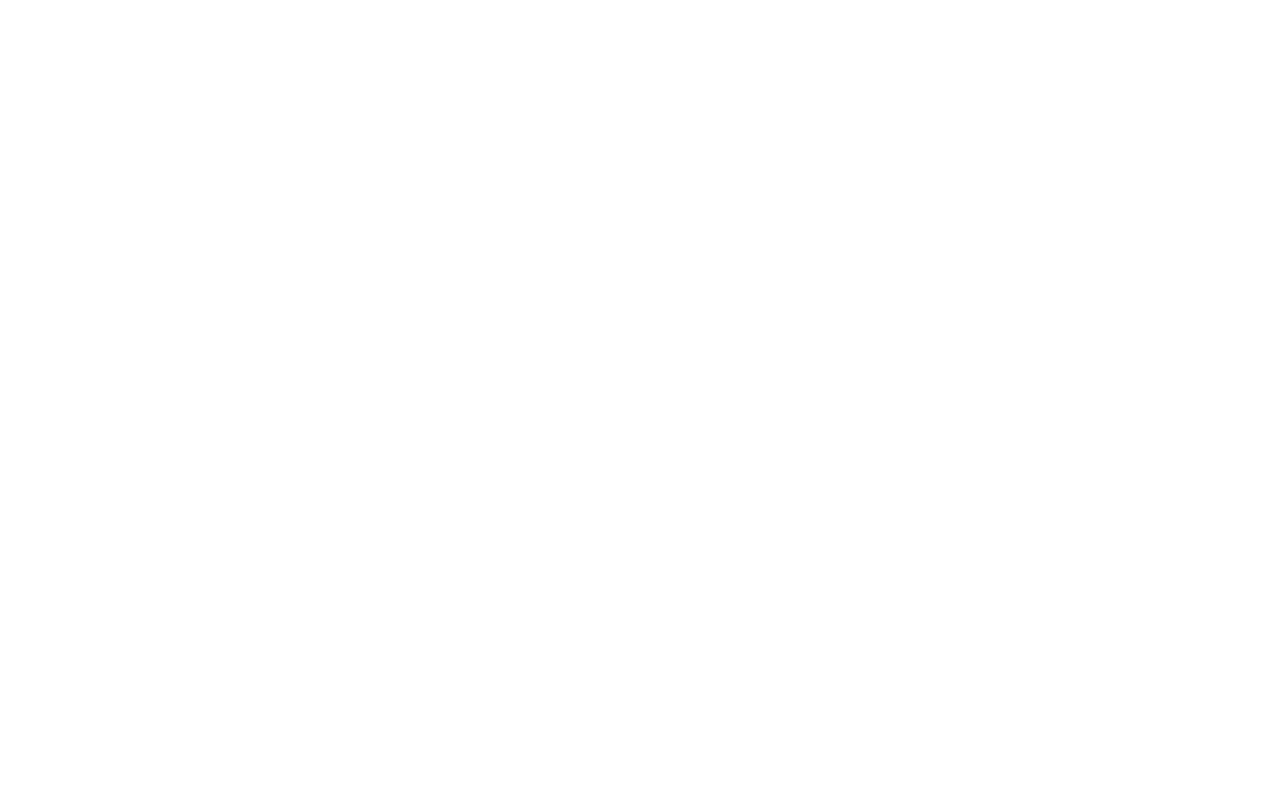
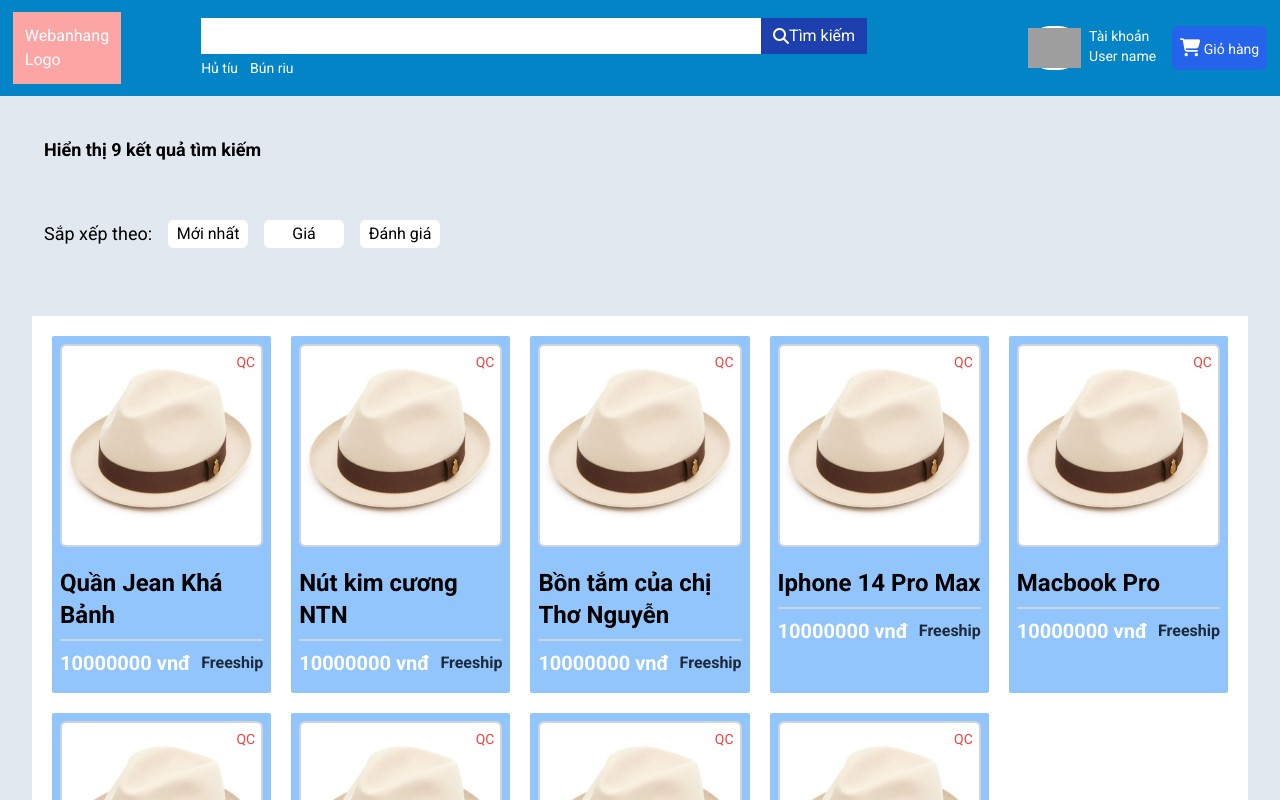
Before and after one commit to dtpvy/NPCNPM_20CLC01_Group2, a React (Vite) app in the folder src/fe/: page /search in a window 1280 px wide. Before the commit this address had no page. Shown: the top 800 px of the page. Built offline with nearby package versions, Linux system fonts and the light colour scheme; no server answers; grey boxes are pictures that could not be loaded.

Commit message:
thêm, sửa tính năng search/ direct của category

```diff
--- a/src/fe/src/App.jsx
+++ b/src/fe/src/App.jsx
@@ -15,7 +15,8 @@
 import Bought from "./Components/Profile/Bought";
 import EditProfile from "./Components/Profile/EditProfile";
 import Payment from "./Components/Payment";
-
+import Search from "./Pages/Search";
+import Category from "./Pages/Category";
 // import { loginAPI } from "./Services/account.js";
 
 const App = () => {
@@ -27,8 +28,11 @@
         <Route path="profile">
           <Route index element={<Profile />} /> {/*fixed*/}
           <Route path="edit" element={<EditProfile />} /> {/*fixed*/}
-					<Route path="seller-profile" element={<SellerProfile />} /> {/*semi-fixed*/}
+          <Route path="seller-profile" element={<SellerProfile />} />{" "}
+          {/*semi-fixed*/}
         </Route>
+        <Route path="category" element={<Category />} /> {/*???*/}
+        <Route path="search" element={<Search />} /> {/*???*/}
         <Route path="detail/:id" element={<ProductDetail />} /> {/*fixed*/}
         <Route path="bought" element={<Bought />} /> {/*???*/}
         <Route path="order" element={<Order />} />
--- a/src/fe/src/Components/Header/index.jsx
+++ b/src/fe/src/Components/Header/index.jsx
@@ -1,9 +1,16 @@
-import React from "react";
+import React, { useState, useEffect } from "react";
 import { useNavigate } from "react-router-dom";
-
+import { getCategory } from "../../Services/category";
 import avatar from "./avatar.png";
 
 export default function Header() {
+  const [categories, setCategories] = useState([]);
+
+  useEffect(() => {
+    getCategory().then((res) => {
+      setCategories(res);
+    });
+  }, []);
   const navigate = useNavigate();
   const category = [
     "trái cây",
@@ -14,12 +21,16 @@
     "gạo, mì ăn liền",
   ];
 
-	const categoryElements = category.map((thing, index) => {
+  const categoryElements = categories.map((thing, index) => {
     return (
       <div
         key={index}
-				className="text-sm cursor-pointer hover:underline hover:scale-105 hover:underline-offset-4 text-center">
-				{thing}
+        className="text-sm cursor-pointer hover:underline hover:scale-105 hover:underline-offset-4 text-center"
+        onClick={() => {
+          navigate(`/category`);
+        }}
+      >
+        {thing.title}
       </div>
     );
   });
@@ -30,14 +41,20 @@
         className="text-white p-3 bg-red-300 cursor-pointer"
         onClick={() => {
           navigate("/");
-				}}>
+        }}
+      >
         <span>Webanhang</span>
         <p>Logo</p>
       </div>
       <div className="w-5/12 md:w-7/12 mx-20 flex flex-col justify-start">
         <div className="flex items-center h-9 mb-1">
           <input type="text" className="h-full w-3/5 md:w-9/12 pl-3" />
-					<div className="h-full bg-blue-800 hover:bg-blue-700 text-white px-3 cursor-pointer flex items-center justify-center">
+          <div
+            className="h-full bg-blue-800 hover:bg-blue-700 text-white px-3 cursor-pointer flex items-center justify-center"
+            onClick={() => {
+              navigate(`/search`);
+            }}
+          >
             <i className="fa fa-search inline"></i>
             <span> Tìm kiếm</span>
           </div>
@@ -53,7 +70,8 @@
           className="flex gap-2  cursor-pointer"
           onClick={() => {
             navigate("/profile");
-					}}>
+          }}
+        >
           <div className="bg-white flex justify-center items-center rounded-full">
             <img src={avatar} alt="" className="h-10 block" />
           </div>
@@ -69,7 +87,8 @@
           className="block text-white bg-blue-600 p-2 rounded-md hover:scale-105 hover:bg-blue-800 duration-300 cursor-pointer"
           onClick={() => {
             navigate("/cart");
-					}}>
+          }}
+        >
           <p className="max-md:hidden text-sm">
             <i className="fa fa-shopping-cart text-lg"></i> Giỏ hàng
           </p>
--- a/src/fe/src/Components/Home/Category/CategoryBox.jsx
+++ b/src/fe/src/Components/Home/Category/CategoryBox.jsx
@@ -9,7 +9,10 @@
   return (
     <div
       className="bg-yellow-300 p-2 flex flex-col gap-2 rounded-md cursor-pointer duration-300 	hover:scale-105"
-			onClick={() => {}}>
+      onClick={() => {
+        navigate(`/category`);
+      }}
+    >
       <img className="inline-block w-full" src={img} alt="" />
       <p className="font-semibold text-center">{props.title}</p>
     </div>
--- a/src/fe/src/Components/SellerProfile/Products/index.jsx
+++ b/src/fe/src/Components/SellerProfile/Products/index.jsx
@@ -22,20 +22,34 @@
 
   return (
     <div className="">
-			<div className="flex items-center justify-between mb-5">
+      <div className="flex items-center justify-between mt-2 mb-5">
         <div className="flex gap-2">
           <div className="text-lg">Sắp xếp theo:</div>
-					<div className="bg-white w-20 cursor-pointer flex items-center justify-center rounded-md hover:bg-slate-300">
-						Mới nhất
-					</div>
-					<div className="bg-white w-20 cursor-pointer flex items-center justify-center rounded-md hover:bg-slate-300">
-						Giá
-					</div>
+
+          <select
+            className="bg-white w-24 cursor-pointer flex items-center justify-center rounded-md hover:bg-slate-300"
+            name="filter-time"
+            id="filter-time"
+          >
+            <option value="newest">Mới nhất</option>
+            <option value="oldest">Cũ nhất</option>
+          </select>
+
+          <select
+            className="bg-white w-24 cursor-pointer flex items-center justify-center rounded-md hover:bg-slate-300"
+            name="filter-price"
+            id="filter-price"
+          >
+            <option value="">Giá</option>
+            <option value="most-expensive">Đắt nhất</option>
+            <option value="cheapest">Rẻ nhất</option>
+          </select>
+
           <div className="bg-white w-20 cursor-pointer flex items-center justify-center rounded-md hover:bg-slate-300">
             Phổ Biến
           </div>
         </div>
-				<div className="flex items-center">
+        {/* <div className="flex items-center">
           <div className="h-8 flex items-center">
             <span>1</span>
             <span>/2</span>
@@ -46,7 +60,7 @@
           <div className="h-8 flex items-center">
             <i className="fa fa-toggle-right text-xl mx-1"></i>
           </div>
-				</div>
+        </div> */}
       </div>
       <div className="grid grid-cols-5 gap-3">{Products}</div>
     </div>
--- a/src/fe/src/Components/SellerProfile/SellerInfor/index.jsx
+++ b/src/fe/src/Components/SellerProfile/SellerInfor/index.jsx
@@ -14,21 +14,18 @@
   };
   return (
     <div className="grid grid-cols-[1.5fr_1fr_1fr_1fr] gap-4 bg-white p-4">
-			<div className="bg-indigo-700 py-4 text-white flex flex-col justify-center gap-2 items-center rounded-md hover:scale-[1.025] duration-300">
-				<button className="flex items-center">
+      <div className="bg-indigo-700 w-4/5 ml-4 py-4 text-white flex flex-col justify-center gap-2 items-center rounded-md hover:scale-[1.025] duration-300">
+        <div className="flex items-center">
           <div className="rounded-full w-12 aspect-square mr-2 bg-black"></div>
           <div className="">
             <p className="text-lg font-semibold">{data.name}</p>
             <p className="text-slate-400">Online x giờ trước</p>
           </div>
-				</button>
+        </div>
 
         <button className="flex gap-3">
           <div className="border border-white w-36 py-1 flex items-center justify-center hover:font-bold hover:bg-blue-500 cursor-pointer">
             Theo dõi
-					</div>
-					<div className="border border-white w-36 py-1 flex items-center justify-center hover:font-bold hover:bg-blue-500 cursor-pointer">
-						Chat
           </div>
         </button>
       </div>
@@ -40,17 +37,15 @@
         </p>
         <p className="">
           <i className="mr-2 fa fa-user-plus"></i>
-					Đang theo dõi: <span className="text-orange-700"> {data.following}</span>
-				</p>
-				<p className="">
-					<i className="mr-2 fa fa-commenting-o"></i>
-					Tỉ lệ phản hồi chat: <span className="text-orange-700"> {data.replyPercent}</span>
+          Đang theo dõi:{" "}
+          <span className="text-orange-700"> {data.following}</span>
         </p>
       </div>
       <div className="flex flex-col gap-3">
         <p className="">
           <i className="mr-2 fa fa-window-close-o"></i>
-					Tỉ lệ shop hủy đơn: <span className="text-orange-700"> {data.cancelPercent}</span>
+          Tỉ lệ shop hủy đơn:{" "}
+          <span className="text-orange-700"> {data.cancelPercent}</span>
         </p>
         <p className="">
           <i className="mr-2 fa fa-users"></i>
--- /dev/null
+++ b/src/fe/src/Pages/Category/index.jsx
@@ -0,0 +1,27 @@
+import React from "react";
+import { useEffect } from "react";
+import { useDispatch } from "react-redux";
+import { getCollections } from "../../app/slice/collectionsSlice";
+import { getAllProduct } from "../../Services/product";
+import ProductBox from "../../Components/Home/Suggestion/ProductBox";
+
+export default function Category() {
+  const searchProducts = getAllProduct();
+
+  const searchResults = searchProducts.map((thing, index) => {
+    return (
+      <ProductBox
+        key={index}
+        id={thing.id}
+        title={thing.title}
+        price={thing.price}
+      />
+    );
+  });
+  return (
+    <div className="flex flex-col gap-14">
+      <h3 className="text-3xl font-semibold mx-3">Danh mục sản phẩm </h3>
+      <div className="p-5 grid grid-cols-5 gap-5 bg-white">{searchResults}</div>
+    </div>
+  );
+}
--- /dev/null
+++ b/src/fe/src/Pages/Search/index.jsx
@@ -0,0 +1,42 @@
+import React from "react";
+import { useEffect } from "react";
+import { useDispatch } from "react-redux";
+import { getCollections } from "../../app/slice/collectionsSlice";
+import { getAllProduct } from "../../Services/product";
+import ProductBox from "../../Components/Home/Suggestion/ProductBox";
+export default function SearchPage() {
+  const searchProducts = getAllProduct();
+
+  const searchResults = searchProducts.map((thing, index) => {
+    return (
+      <ProductBox
+        key={index}
+        id={thing.id}
+        title={thing.title}
+        price={thing.price}
+      />
+    );
+  });
+  return (
+    <div className="flex flex-col gap-14">
+      <h3 className="text-lg font-semibold mx-3">
+        Hiển thị {searchProducts.length} kết quả tìm kiếm
+      </h3>
+      <div className="flex items-center justify-between mx-3 mb-3">
+        <div className="flex gap-4">
+          <div className="text-lg">Sắp xếp theo:</div>
+          <div className="bg-white w-20 cursor-pointer flex items-center justify-center rounded-md hover:bg-slate-300">
+            Mới nhất
+          </div>
+          <div className="bg-white w-20 cursor-pointer flex items-center justify-center rounded-md hover:bg-slate-300">
+            Giá
+          </div>
+          <div className="bg-white w-20 cursor-pointer flex items-center justify-center rounded-md hover:bg-slate-300">
+            Đánh giá
+          </div>
+        </div>
+      </div>
+      <div className="p-5 grid grid-cols-5 gap-5 bg-white">{searchResults}</div>
+    </div>
+  );
+}
--- /dev/null
+++ b/src/fe/src/Services/seller-profile.js
@@ -0,0 +1 @@
+import request from "./request";
```
Also changed, not shown: src/fe/src/Components/SellerProfile/Products/left_button.png (added), src/fe/src/Components/SellerProfile/Products/right-button.jpg (added), src/fe/src/index.jsx (indentation only). Lines whose indentation alone changed are shown as unchanged.
